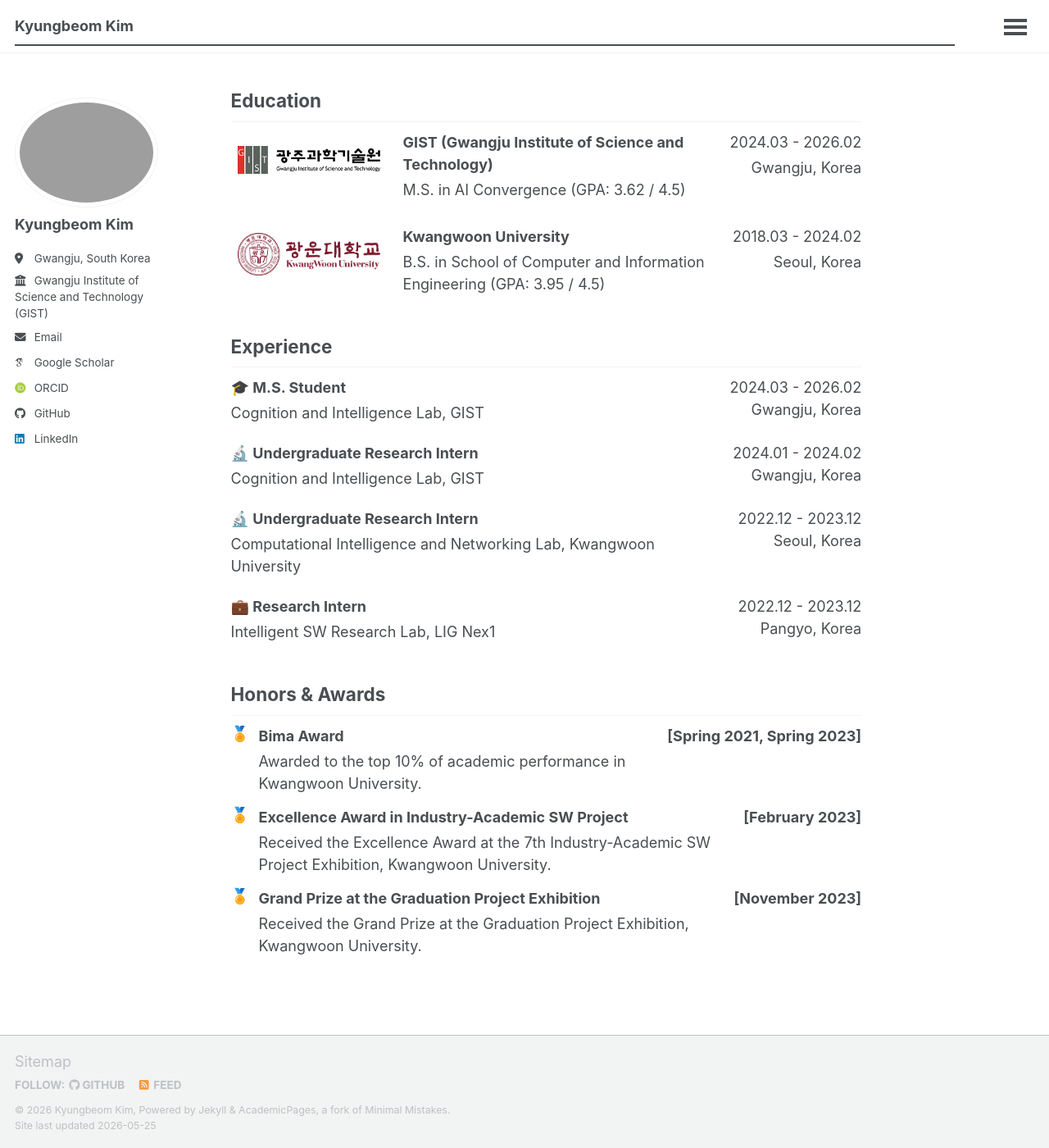
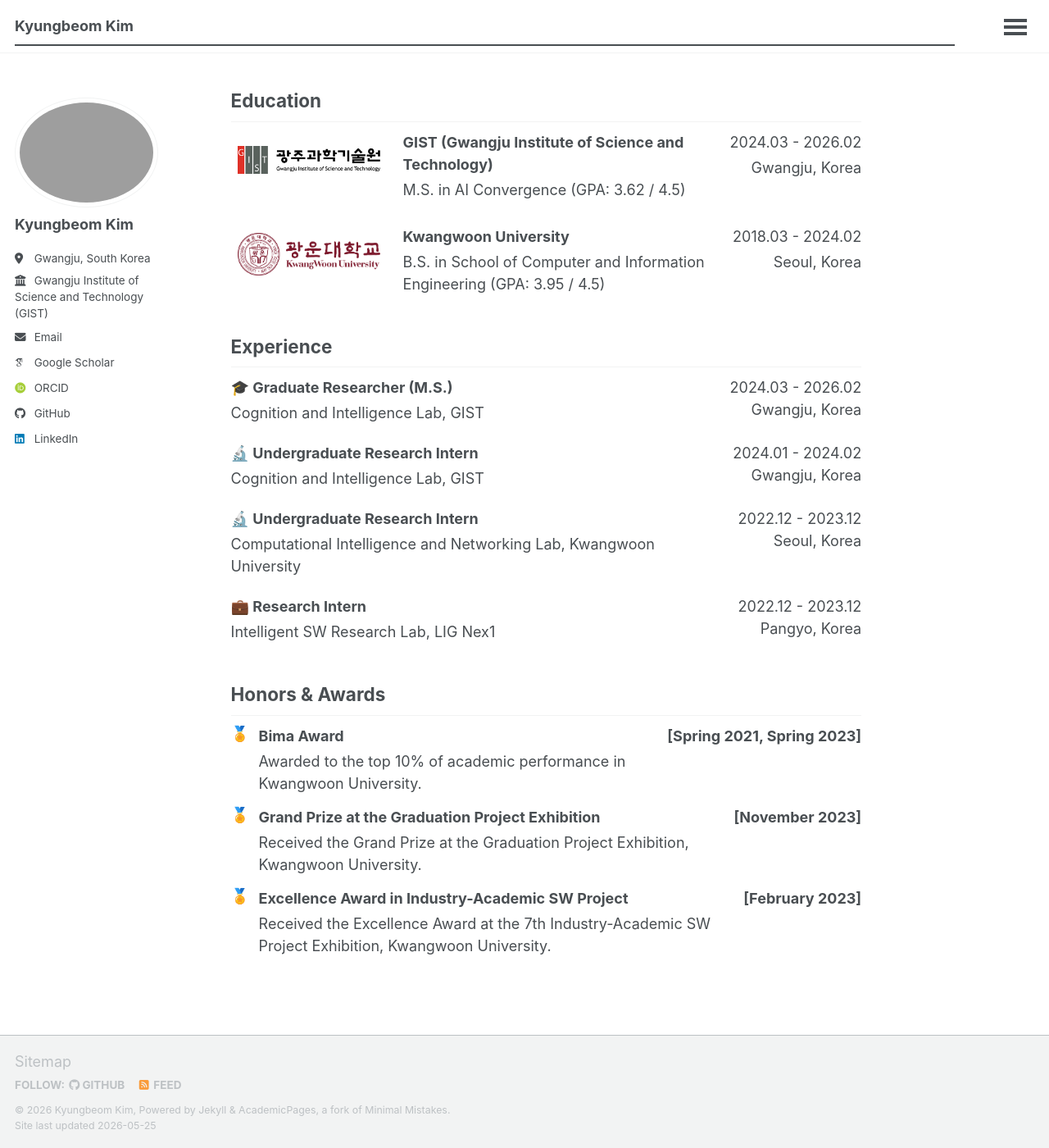
Before and after one commit to KKGB/KKGB.github.io, a Jekyll site: the page built from _pages/about.md, in a window 1280 px wide and 1400 px high, scrolled down 1580 px. Shown: the whole window at 82% size. Built offline with Jekyll 4.4.1, drawn with Linux system fonts in a browser that asks for light colours; some web fonts are replaced; a script bundle is joined from its source files by our own code; library files that are not in the unit come from our copies.

Commit message:
Update homepage experience and awards

```diff
--- a/_pages/about.md
+++ b/_pages/about.md
@@ -325,7 +325,7 @@ Please feel free to contact me if you would like to discuss topics related to my
 
 <div class="experience-item">
   <div>
-    <div class="experience-role">🎓 M.S. Student</div>
+    <div class="experience-role">🎓 Graduate Researcher (M.S.)</div>
     <div class="experience-organization">Cognition and Intelligence Lab, GIST</div>
   </div>
   <div>
@@ -381,17 +381,17 @@ Please feel free to contact me if you would like to discuss topics related to my
 <div class="award-item">
   <div class="award-icon">🏅</div>
   <div>
+    <div class="award-title">Grand Prize at the Graduation Project Exhibition</div>
+    <div class="award-description">Received the Grand Prize at the Graduation Project Exhibition, Kwangwoon University.</div>
+  </div>
+  <div class="award-date">[November 2023]</div>
+</div>
+
+<div class="award-item">
+  <div class="award-icon">🏅</div>
+  <div>
     <div class="award-title">Excellence Award in Industry-Academic SW Project</div>
     <div class="award-description">Received the Excellence Award at the 7th Industry-Academic SW Project Exhibition, Kwangwoon University.</div>
   </div>
   <div class="award-date">[February 2023]</div>
 </div>
-
-<div class="award-item">
-  <div class="award-icon">🏅</div>
-  <div>
-    <div class="award-title">Grand Prize at the Graduation Project Exhibition</div>
-    <div class="award-description">Received the Grand Prize at the Graduation Project Exhibition, Kwangwoon University.</div>
-  </div>
-  <div class="award-date">[November 2023]</div>
-</div>
```
